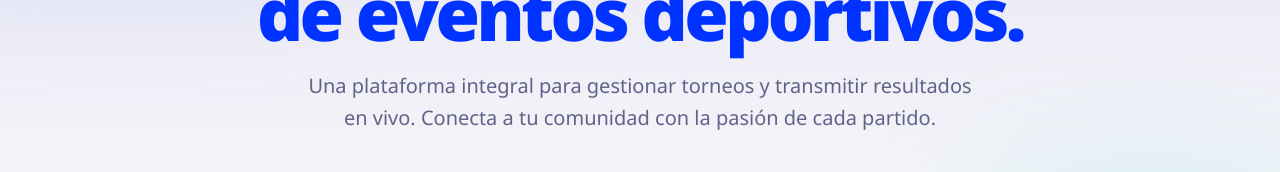
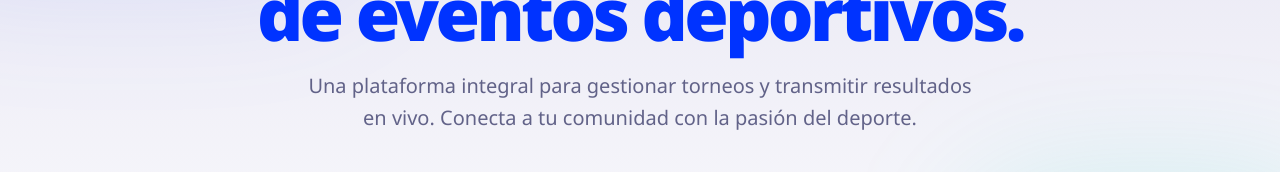
Before and after one commit to Sysari-Dev/Olimpyx-Frontend, a React (Vite) app: page / in a window 1280 px wide. Shown: the part 269-441 px from the top of the page. Built offline with nearby package versions, Linux system fonts and the light colour scheme.

Commit message:
Refactor: Texto superior cambiado

```diff
--- a/src/features/public/components/HeroSection.tsx
+++ b/src/features/public/components/HeroSection.tsx
@@ -24,8 +24,7 @@ const HeroSection = () => {
           </h1>
           <p className="text-lg md:text-xl text-dark/60 max-w-2xl mb-8 leading-relaxed">
             Una plataforma integral para gestionar torneos y transmitir
-            resultados en vivo. Conecta a tu comunidad con la pasión de cada
-            partido.
+            resultados en vivo. Conecta a tu comunidad con la pasión del deporte.
           </p>
           <div className="flex flex-col sm:flex-row gap-4 items-center">
             <button className="bg-accent text-white px-10 py-4 rounded-2xl font-bold text-lg flex items-center gap-3
```
